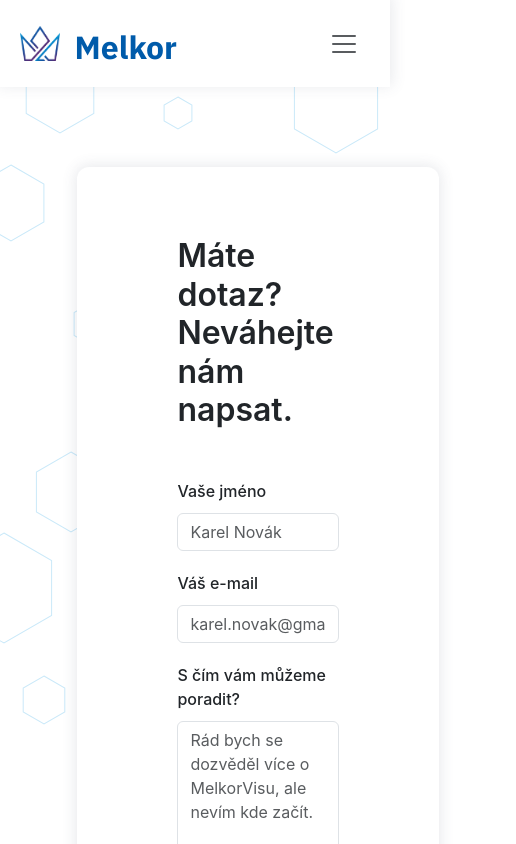
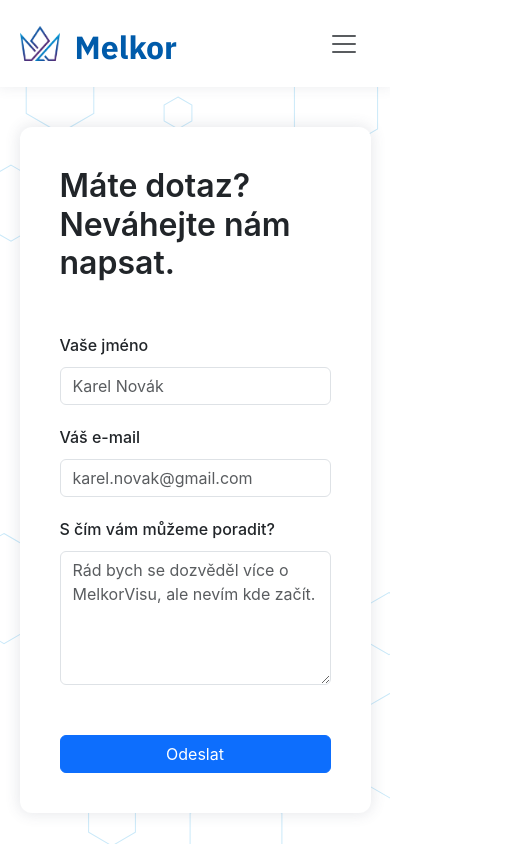
Before and after one commit to velkyam/melkorr, a React (Create React App) app: page /kontakt in a window 390 px wide. Shown: the top 844 px of the page, 516 px wide, since content can reach past the window. Built offline with nearby package versions, Linux system fonts and the light colour scheme.

Commit message:
kontakt-mobile

```diff
--- a/src/App.css
+++ b/src/App.css
@@ -528,6 +528,28 @@ box-shadow: 2px 2px 10px #e7ebf3;
     width: 40px;
   }
 
+  /* Contact Form */
+  .formContainer{
+    display: flex;
+    flex-direction: column;
+    width: 90%;
+    padding: 40px;
+    margin: 40px;
+    background-color: white;
+    box-shadow: 0 0px 14px 2px rgba(74, 85, 105, .12);
+    border-radius: 12px;
+  }
+  .formLabel{
+    margin: 10px 0px;
+    font-weight: 500;
+  }
+  .formInput{
+    margin: 0px 0px 10px;
+  }
+  .formText{
+    margin: 0px 0px 50px;
+  }
+
   /* Footer */
   .footerContainer{
     flex-direction: column;
--- a/src/pages/home.js
+++ b/src/pages/home.js
@@ -4,7 +4,7 @@ import Nav from '../components/Nav';
 import Footer from '../components/Footer';
 import Hero from '../components/Hero';
 import Offer from '../components/Offer';
-import Bar from '../components/Bar';
+/* import Bar from '../components/Bar'; */
 
 function Home() {
     return (
```
